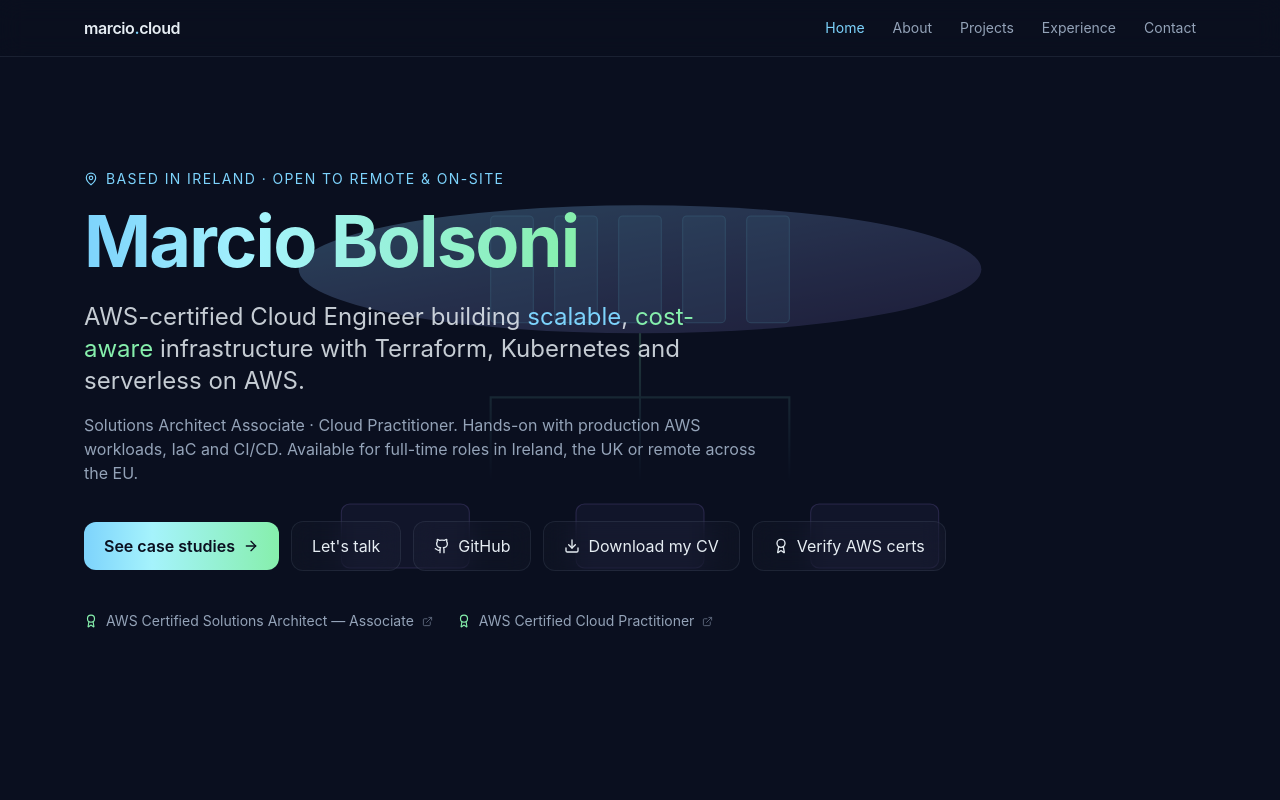
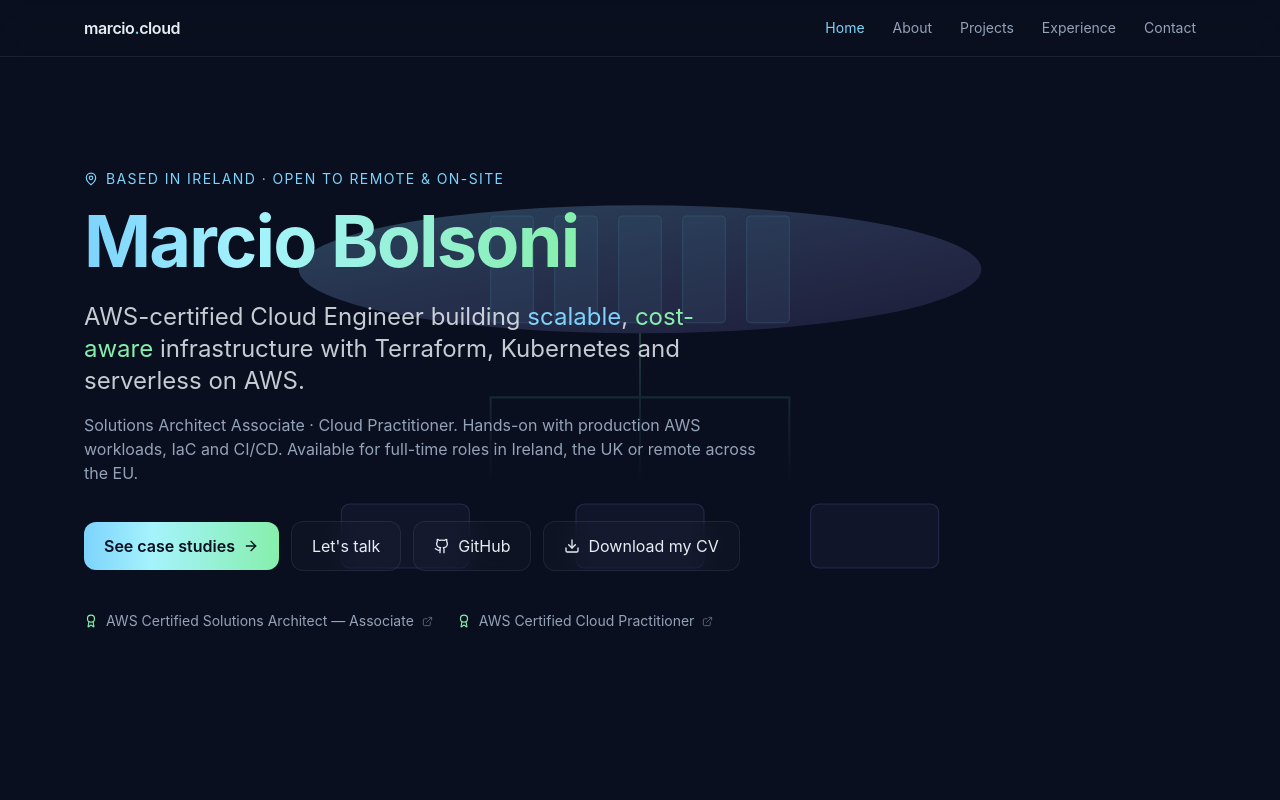
Before and after one commit to marciobolsoni/portfolio, a Next.js app: page / in a window 1280 px wide. Shown: the top 800 px of the page. Built offline with nearby package versions, Linux system fonts and the light colour scheme.

Commit message:
Remove AWS certification verification link
Removed link to verify AWS certifications from the page.

```diff
--- a/src/app/page.tsx
+++ b/src/app/page.tsx
@@ -58,14 +58,6 @@ export default function HomePage() {
               className="inline-flex items-center gap-2 px-5 py-3 rounded-xl glass hover:bg-white/5"
             >
               <Download size={16} /> Download my CV
-            </a>
-            <a
-              href="https://cp.certmetrics.com/amazon/en/public/verify/credential/7PJFFX9K0M1Q1DS6"
-              target="_blank"
-              rel="noopener noreferrer"
-              className="inline-flex items-center gap-2 px-5 py-3 rounded-xl glass hover:bg-white/5"
-            >
-              <Award size={16} /> Verify AWS certs
             </a>
           </div>
           <div className="mt-10 flex flex-wrap items-center gap-6 text-sm text-muted">
```
